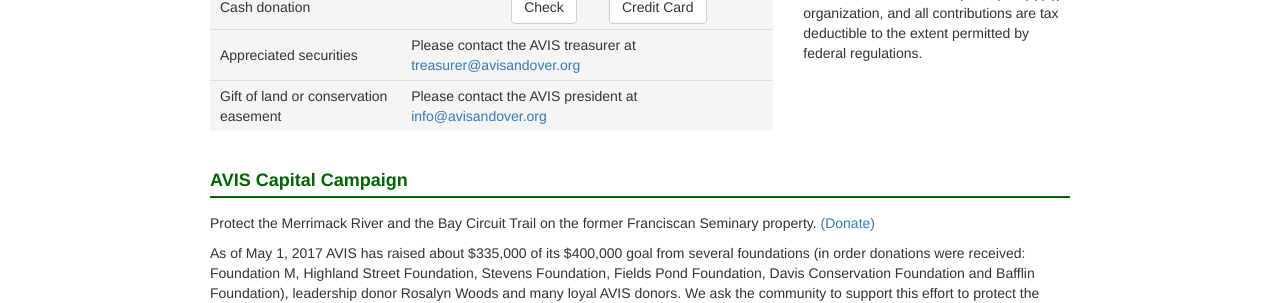
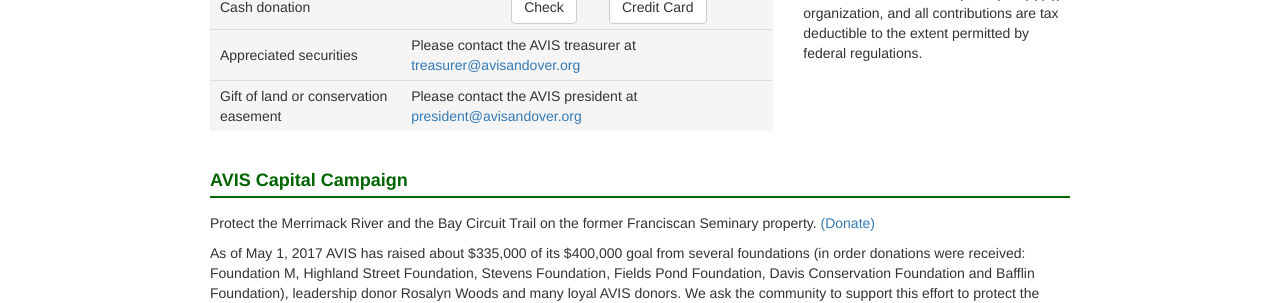
Before and after one commit to avisandover/avis-website, a Jekyll site: the page built from join.html, in a window 1280 px wide and 1293 px high. Shown: the part 459-762 px from the top of the window. Built offline with Jekyll 4.4.1, drawn with Linux system fonts in a browser that asks for light colours.

Commit message:
Changed info@avisandover.org to president@avisandover.org

```diff
--- a/join.html
+++ b/join.html
@@ -106,7 +106,7 @@
           </tr>
           <tr>
             <td>Gift of land or conservation easement</td>
-            <td colspan="3">Please contact the AVIS president at <a href="mailto:info@avisandover.org">info@avisandover.org</a></td>
+            <td colspan="3">Please contact the AVIS president at <a href="mailto:president@avisandover.org">president@avisandover.org</a></td>
           </tr>
         </tbody>
       </table>
```
